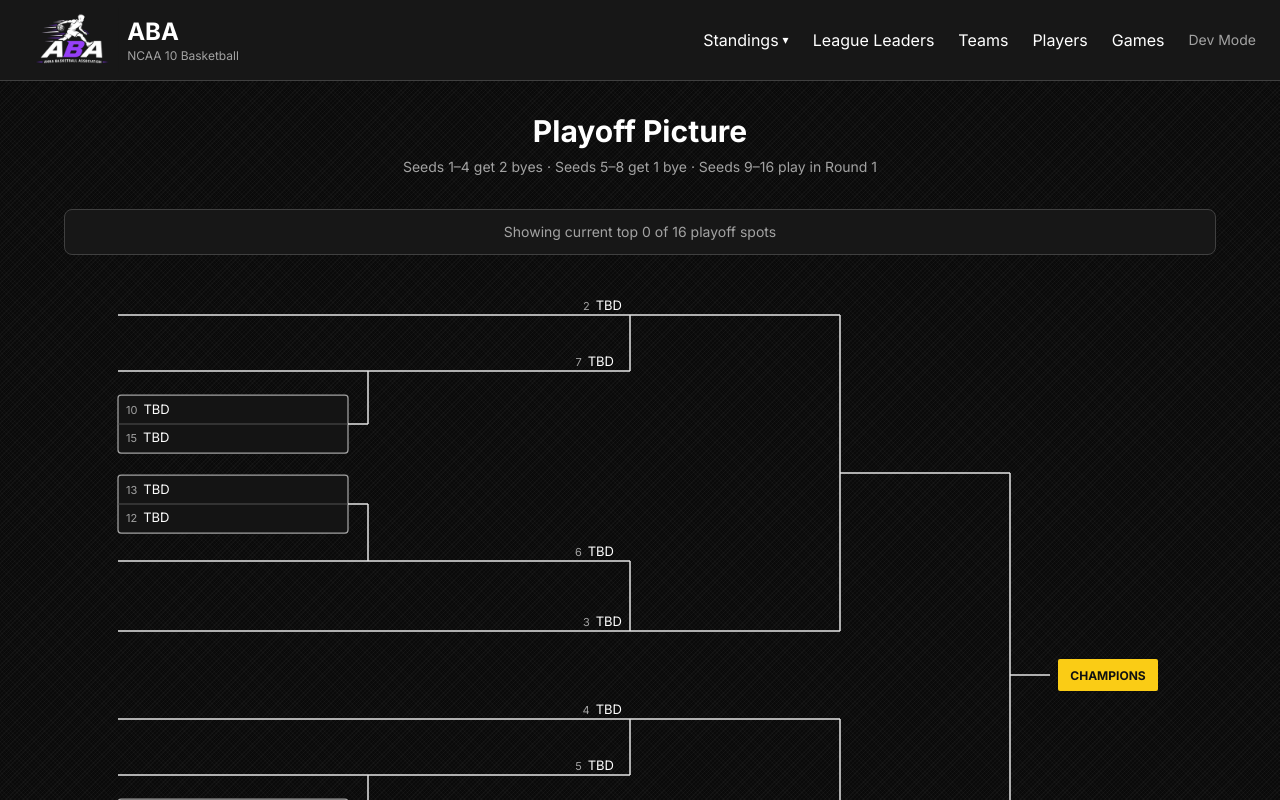
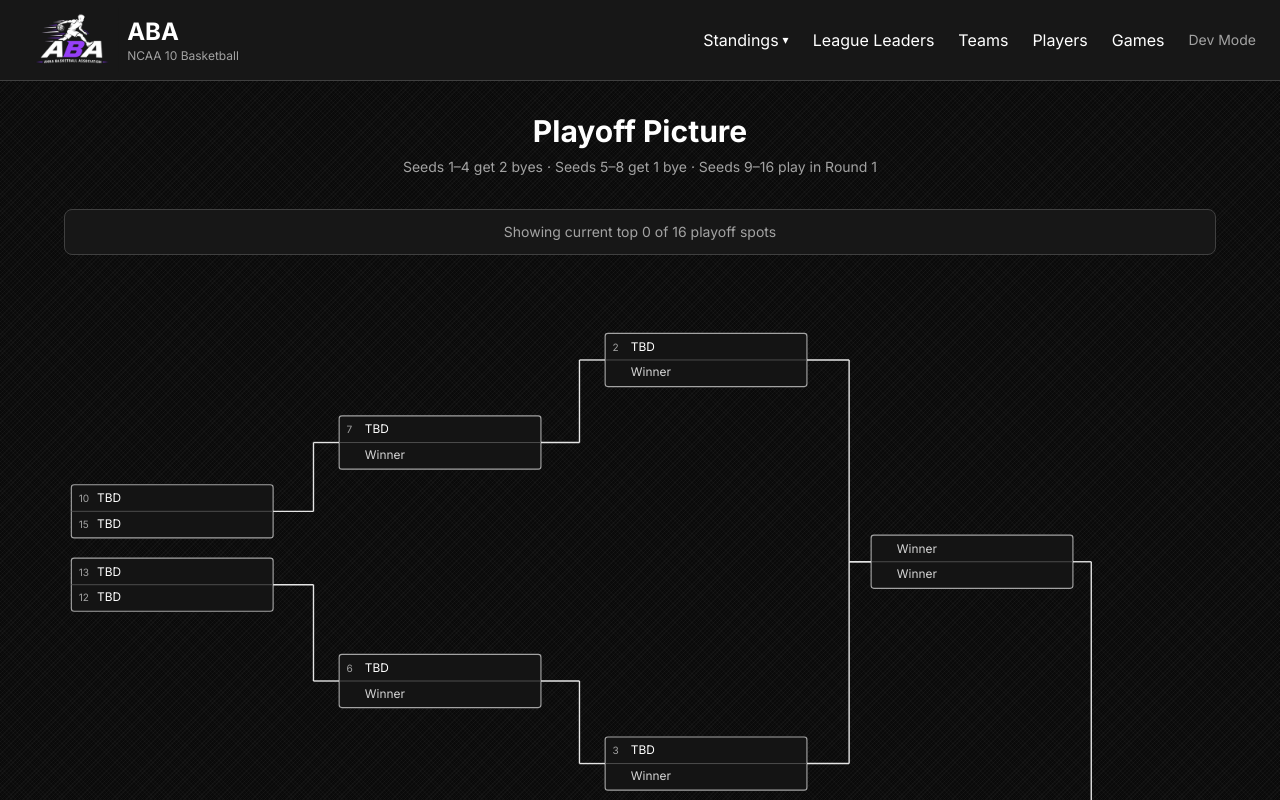
Before and after one commit to TheActualGYT/aba-league, a Next.js app in the folder league-site/: page /standings/playoffs in a window 1280 px wide. Shown: the top 800 px of the page. Built offline with nearby package versions, Linux system fonts and the light colour scheme; no server answers; the database is empty.

Commit message:
Add matchup boxes for every round

```diff
--- a/league-site/src/app/standings/playoffs/Bracket.tsx
+++ b/league-site/src/app/standings/playoffs/Bracket.tsx
@@ -1,6 +1,8 @@
 "use client";
 
 const LINE = "#e5e5e5";
+const H = 58;
+const W = 220;
 
 type T = { name?: string; logo?: string } | null;
 
@@ -8,36 +10,37 @@ function Row({
   x,
   y,
   w,
-  h,
   seed,
   team,
-  align,
 }: {
   x: number;
   y: number;
   w: number;
-  h: number;
-  seed: number;
+  seed?: number;
   team: T;
-  align: "left" | "right";
 }) {
   return (
-    <foreignObject x={x} y={y} width={w} height={h}>
+    <foreignObject x={x} y={y} width={w} height={H / 2 - 1}>
       <div
         style={{
           height: "100%",
           display: "flex",
           alignItems: "center",
-          justifyContent: align === "right" ? "flex-end" : "flex-start",
           gap: 6,
-          color: "#fff",
+          color: team?.name === "Winner" ? "#d4d4d4" : "#fff",
           fontSize: 13,
           fontFamily: "Inter, system-ui, sans-serif",
           overflow: "hidden",
           whiteSpace: "nowrap",
+          paddingLeft: 8,
+          paddingRight: 8,
         }}
       >
-        <span style={{ color: "#a3a3a3", fontSize: 11, flex: "none" }}>{seed}</span>
+        {seed ? (
+          <span style={{ color: "#a3a3a3", fontSize: 11, flex: "none", width: 14 }}>{seed}</span>
+        ) : (
+          <span style={{ width: 14, flex: "none" }} />
+        )}
         {team?.logo && (
           <img
             src={team.logo}
@@ -45,121 +48,112 @@ function Row({
             style={{ width: 16, height: 16, objectFit: "contain", flex: "none" }}
           />
         )}
-        <span style={{ overflow: "hidden", textOverflow: "ellipsis" }}>
-          {team?.name || "TBD"}
-        </span>
+        <span style={{ overflow: "hidden", textOverflow: "ellipsis" }}>{team?.name || "TBD"}</span>
       </div>
     </foreignObject>
   );
 }
 
+const WIN: T = { name: "Winner" };
+
 export default function BracketView({ teams }: { teams: any[] }) {
   const sorted = [...teams].sort((a: any, b: any) => a.name.localeCompare(b.name));
   const s: T[] = Array.from({ length: 16 }, (_, i) => sorted[i] || null);
 
-  const r1x = 8;
-  const r1w = 230;
-  const r1r = r1x + r1w;
-  const qL = 258;
-  const qR = 520;
-  const sL = 340;
-  const sR = 730;
-  const outX = 900;
+  const x1 = 8;
+  const xQ = 300;
+  const xS = 590;
+  const xF = 880;
 
-  const H = (x1: number, x2: number, y: number) => (
-    <line key={`${x1}-${x2}-${y}`} x1={x1} y1={y} x2={x2} y2={y} stroke={LINE} strokeWidth={1.5} />
-  );
-  const V = (x: number, y1: number, y2: number) => (
-    <line key={`${x}-${y1}-${y2}`} x1={x} y1={y1} x2={x} y2={y2} stroke={LINE} strokeWidth={1.5} />
+  const y2 = 10;
+  const y7 = 100;
+  const y1015 = 175;
+  const y1312 = 255;
+  const y6 = 360;
+  const y3 = 450;
+
+  const y4 = 570;
+  const y5 = 660;
+  const y1114 = 735;
+  const y916 = 815;
+  const y8 = 920;
+  const y1 = 1010;
+
+  const mid = (y: number) => y + H / 2;
+
+  const box = (
+    x: number,
+    y: number,
+    topSeed: number | undefined,
+    top: T,
+    botSeed: number | undefined,
+    bot: T,
+    key: string
+  ) => (
+    <g key={key}>
+      <rect x={x} y={y} width={W} height={H} rx={3} fill="#141414" stroke="#a3a3a3" strokeWidth={1.25} />
+      <line x1={x} y1={y + H / 2} x2={x + W} y2={y + H / 2} stroke="#525252" />
+      <Row x={x} y={y + 1} w={W} seed={topSeed} team={top} />
+      <Row x={x} y={y + H / 2} w={W} seed={botSeed} team={bot} />
+    </g>
   );
 
-  const box = (x: number, y: number, top: number, bot: number) => {
-    const h = 58;
-    return (
-      <g key={`${top}-${bot}`}>
-        <rect x={x} y={y} width={r1w} height={h} rx={3} fill="#141414" stroke="#a3a3a3" strokeWidth={1.25} />
-        <line x1={x} y1={y + h / 2} x2={x + r1w} y2={y + h / 2} stroke="#525252" />
-        <Row x={x + 8} y={y + 1} w={r1w - 16} h={h / 2 - 1} seed={top + 1} team={s[top]} align="left" />
-        <Row x={x + 8} y={y + h / 2} w={r1w - 16} h={h / 2 - 1} seed={bot + 1} team={s[bot]} align="left" />
-      </g>
-    );
-  };
-
-  const bye = (x: number, y: number, w: number, idx: number) => (
-    <Row key={idx} x={x} y={y - 18} w={w} h={18} seed={idx + 1} team={s[idx]} align="right" />
+  const link = (xFrom: number, yFrom: number, xTo: number, yTo: number, into: number) => (
+    <g key={`${xFrom}-${yFrom}-${xTo}-${yTo}`}>
+      <line x1={xFrom} y1={yFrom} x2={xTo} y2={yFrom} stroke={LINE} strokeWidth={1.5} />
+      <line x1={xTo} y1={yFrom} x2={xTo} y2={yTo} stroke={LINE} strokeWidth={1.5} />
+      <line x1={xTo} y1={yTo} x2={into} y2={yTo} stroke={LINE} strokeWidth={1.5} />
+    </g>
   );
 
-  const moY = 36;
-  const dukeY = 92;
-  const boxA = 116;
-  const boxB = 196;
-  const marqY = 282;
-  const texY = 352;
-  const topMid = (moY + texY) / 2;
-
-  const bufY = 440;
-  const bayY = 496;
-  const boxC = 520;
-  const boxD = 600;
-  const michY = 686;
-  const kenY = 756;
-  const botMid = (bufY + kenY) / 2;
-  const champY = (topMid + botMid) / 2;
+  const topFinalY = (mid(y2) + mid(y3)) / 2 - H / 2;
+  const botFinalY = (mid(y4) + mid(y1)) / 2 - H / 2;
+  const champY = (mid(topFinalY) + mid(botFinalY)) / 2;
+  const joinF = xF - 24;
+  const champX = xF + W + 36;
 
   return (
-    <svg viewBox="0 0 1060 800" width="1060" height="800" className="block">
-      {box(r1x, boxA, 9, 14)}
-      {box(r1x, boxB, 12, 11)}
-      {box(r1x, boxC, 10, 13)}
-      {box(r1x, boxD, 8, 15)}
+    <svg viewBox={`0 0 ${champX + 120} ${y1 + H + 24}`} width={champX + 120} height={y1 + H + 24} className="block">
+      {box(x1, y1015, 10, s[9], 15, s[14], "r-10")}
+      {box(x1, y1312, 13, s[12], 12, s[11], "r-13")}
+      {box(x1, y1114, 11, s[10], 14, s[13], "r-11")}
+      {box(x1, y916, 9, s[8], 16, s[15], "r-9")}
 
-      {H(r1r, qL, boxA + 29)}
-      {V(qL, boxA + 29, dukeY)}
-      {H(r1x, qR, dukeY)}
-      {bye(qL, dukeY, qR - qL - 16, 6)}
+      {box(xQ, y7, 7, s[6], undefined, WIN, "q-7")}
+      {box(xQ, y6, 6, s[5], undefined, WIN, "q-6")}
+      {box(xQ, y5, 5, s[4], undefined, WIN, "q-5")}
+      {box(xQ, y8, 8, s[7], undefined, WIN, "q-8")}
 
-      {H(r1r, qL, boxB + 29)}
-      {V(qL, boxB + 29, marqY)}
-      {H(r1x, qR, marqY)}
-      {bye(qL, marqY, qR - qL - 16, 5)}
+      {box(xS, y2, 2, s[1], undefined, WIN, "s-2")}
+      {box(xS, y3, 3, s[2], undefined, WIN, "s-3")}
+      {box(xS, y4, 4, s[3], undefined, WIN, "s-4")}
+      {box(xS, y1, 1, s[0], undefined, WIN, "s-1")}
 
-      {V(qR, dukeY, moY)}
-      {H(r1x, sR, moY)}
-      {bye(sL, moY, qR - sL - 8, 1)}
+      {box(xF, topFinalY, undefined, WIN, undefined, WIN, "f-top")}
+      {box(xF, botFinalY, undefined, WIN, undefined, WIN, "f-bot")}
 
-      {V(qR, marqY, texY)}
-      {H(r1x, sR, texY)}
-      {bye(sL, texY, qR - sL - 8, 2)}
+      {link(x1 + W, mid(y1015), xQ - 28, mid(y7), xQ)}
+      {link(x1 + W, mid(y1312), xQ - 28, mid(y6), xQ)}
+      {link(x1 + W, mid(y1114), xQ - 28, mid(y5), xQ)}
+      {link(x1 + W, mid(y916), xQ - 28, mid(y8), xQ)}
 
-      {V(sR, moY, texY)}
-      {H(sR, outX, topMid)}
+      {link(xQ + W, mid(y7), xS - 28, mid(y2), xS)}
+      {link(xQ + W, mid(y6), xS - 28, mid(y3), xS)}
+      {link(xQ + W, mid(y5), xS - 28, mid(y4), xS)}
+      {link(xQ + W, mid(y8), xS - 28, mid(y1), xS)}
 
-      {H(r1r, qL, boxC + 29)}
-      {V(qL, bayY, boxC + 29)}
-      {H(r1x, qR, bayY)}
-      {bye(qL, bayY, qR - qL - 16, 4)}
+      {link(xS + W, mid(y2), joinF, mid(topFinalY), xF)}
+      {link(xS + W, mid(y3), joinF, mid(topFinalY), xF)}
+      {link(xS + W, mid(y4), joinF, mid(botFinalY), xF)}
+      {link(xS + W, mid(y1), joinF, mid(botFinalY), xF)}
 
-      {H(r1r, qL, boxD + 29)}
-      {V(qL, boxD + 29, michY)}
-      {H(r1x, qR, michY)}
-      {bye(qL, michY, qR - qL - 16, 7)}
-
-      {V(qR, bayY, bufY)}
-      {H(r1x, sR, bufY)}
-      {bye(sL, bufY, qR - sL - 8, 3)}
-
-      {V(qR, michY, kenY)}
-      {H(r1x, sR, kenY)}
-      {bye(sL, kenY, qR - sL - 8, 0)}
-
-      {V(sR, bufY, kenY)}
-      {H(sR, outX, botMid)}
-
-      {V(outX, topMid, botMid)}
-      {H(outX, 940, champY)}
-      <rect x={948} y={champY - 16} width={100} height={32} rx={2} fill="#facc15" />
+      <line x1={xF + W} y1={mid(topFinalY)} x2={champX - 16} y2={mid(topFinalY)} stroke={LINE} strokeWidth={1.5} />
+      <line x1={xF + W} y1={mid(botFinalY)} x2={champX - 16} y2={mid(botFinalY)} stroke={LINE} strokeWidth={1.5} />
+      <line x1={champX - 16} y1={mid(topFinalY)} x2={champX - 16} y2={mid(botFinalY)} stroke={LINE} strokeWidth={1.5} />
+      <line x1={champX - 16} y1={champY} x2={champX} y2={champY} stroke={LINE} strokeWidth={1.5} />
+      <rect x={champX} y={champY - 16} width={108} height={32} rx={2} fill="#facc15" />
       <text
-        x={998}
+        x={champX + 54}
         y={champY + 5}
         textAnchor="middle"
         fontSize={12}
```
